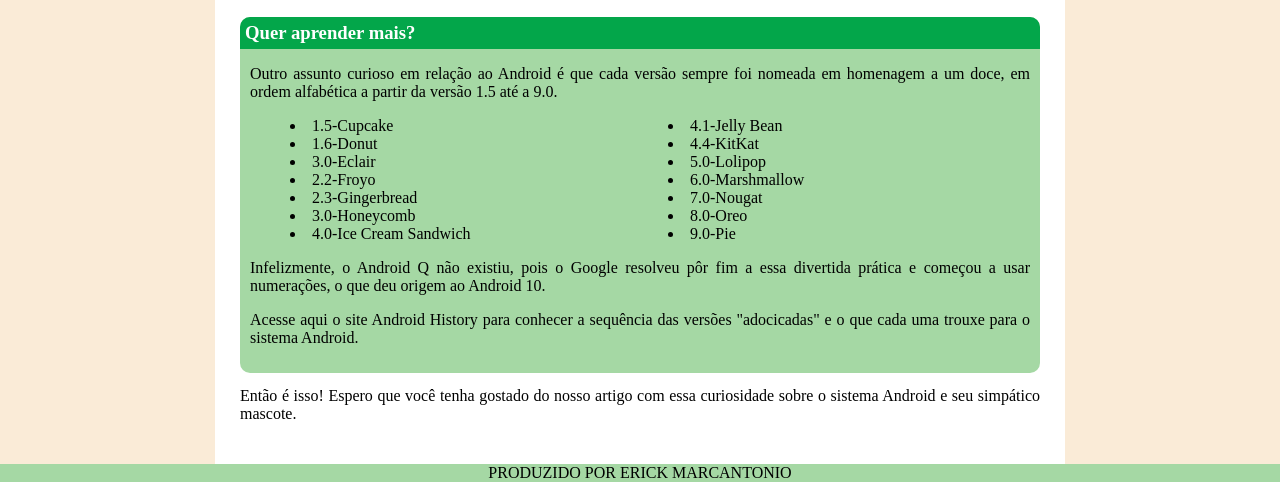
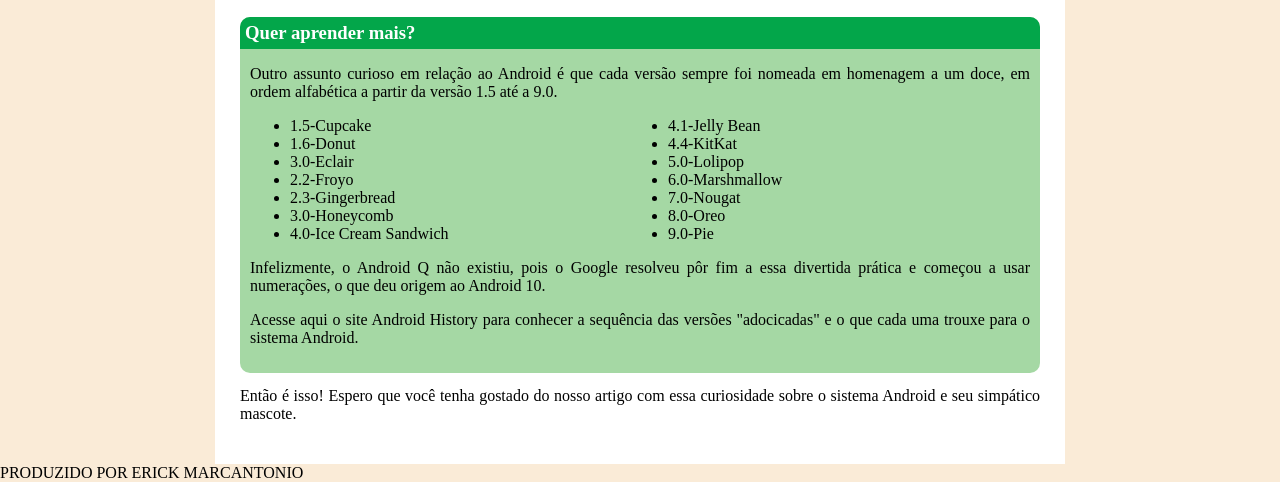
Before and after one commit to erickmarcantonio/projeto-android, a plain HTML site: page index.html in a window 1280 px wide. Shown: the part 1877-2359 px from the top of the page. Drawn offline with Linux system fonts and the light colour scheme.

Commit message:
nova versao de teste

```diff
--- a/index.html
+++ b/index.html
@@ -6,6 +6,11 @@
     <title>Projeto 10</title>
     <link rel="shortcut icon" href="imagens/favicon.ico" type="image/x-icon">
     <link rel="stylesheet" href="style.css">
+    <style>
+        footer > ul{
+            columns: 2;
+        }
+    </style>
 </head>
 <body>
     <header>
@@ -82,7 +87,7 @@
         <p>Então é isso! Espero que você tenha gostado do nosso artigo com essa curiosidade sobre o sistema Android e seu simpático mascote.
         </p>
     </main>
-        <div id="rodape">
+        <div id="">
             PRODUZIDO POR ERICK MARCANTONIO
         </div>
 </body>
--- a/style.css
+++ b/style.css
@@ -116,11 +116,6 @@ footer{
 
 }
 
-footer > ul{
-    list-style-position: inside;
-    columns: 2;
-}
-
 footer > h3{
     background-color: #03A64A;
     color: white;
@@ -129,6 +124,7 @@ footer > h3{
     border-radius: 10px 10px 0px 0px;
 }
 
+
 #rodape{
     text-align: center;
     background-color: #a5d8a4;
```
Lines whose indentation alone changed are shown as unchanged.
